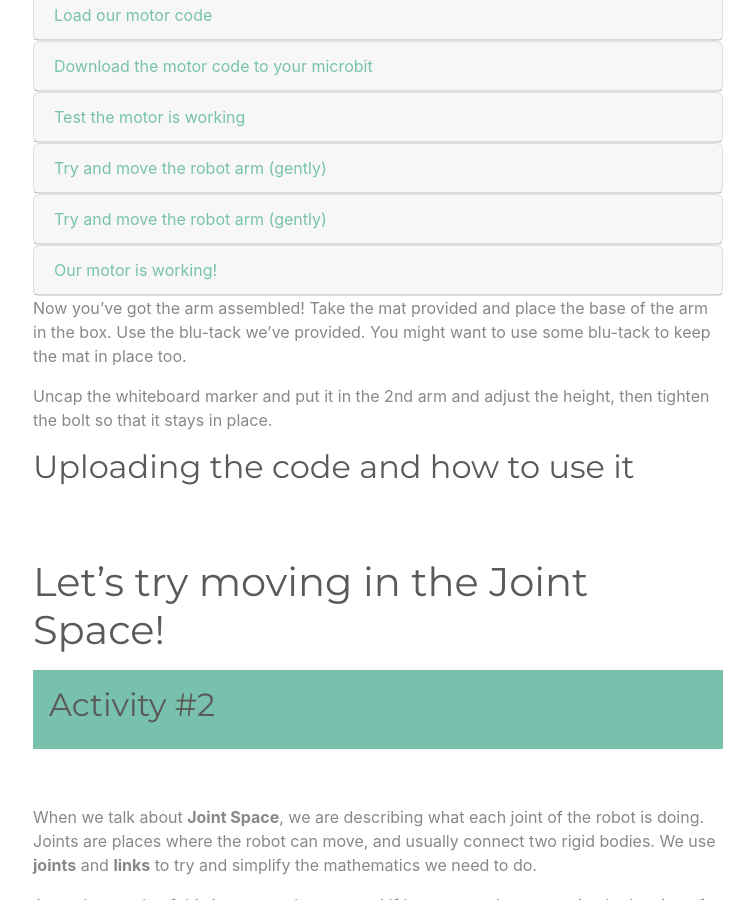
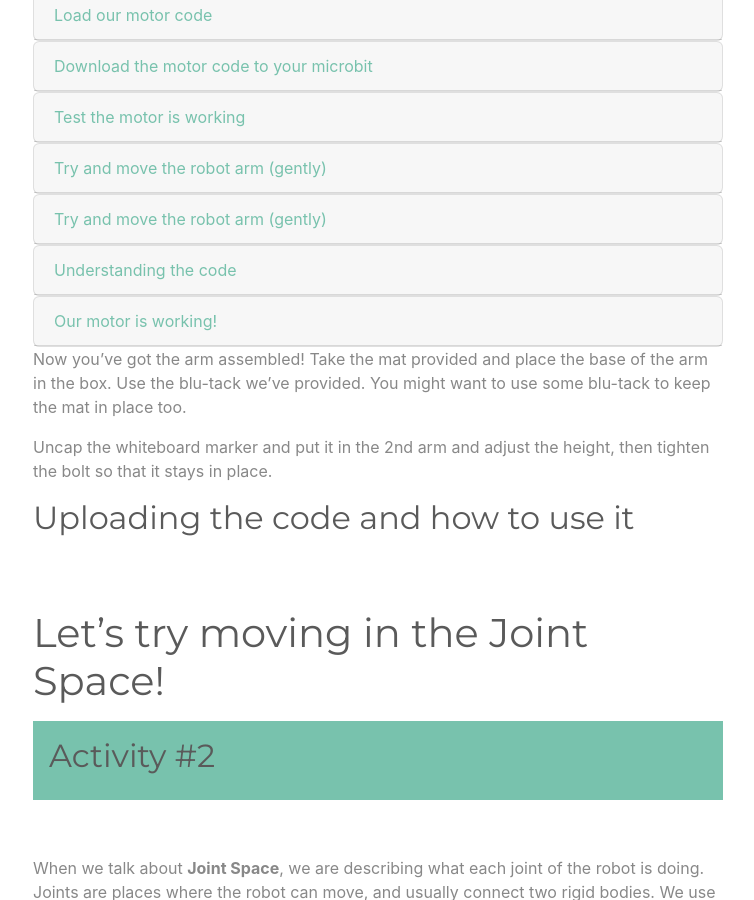
Before and after one commit to samhohcm/Robot-Kinematics-Remote-Worksheet-1, a Jekyll site: the page built from index.md, in a window 1280 px wide and 900 px high, scrolled down 6590 px. Shown: the whole window, without its empty margins (262-1016 px from the left). Built offline with Jekyll 4.4.1, drawn with Linux system fonts in a browser that asks for light colours.

Commit message:
Update index.md

```diff
--- a/index.md
+++ b/index.md
@@ -660,10 +660,26 @@
   <div class="card">
     <div class="card-header">
       <a class="collapsed card-link" data-toggle="collapse" href="#collapseTwelveB">
+        Understanding the code
+      </a>
+    </div>
+    <div id="collapseTwelveB" class="collapse" data-parent="#accordion">
+      <div class="card-body">
+        Let's take a look at the code together. We don't need to understand all of it, but lets get a feel for how it works!
+        <br>
+        How can you get the motor to move further when you push the A or B button? <br>
+        How do you get the microbit to display a different picture when it starts up?
+      </div>
+    </div>
+  </div>
+
+  <div class="card">
+    <div class="card-header">
+      <a class="collapsed card-link" data-toggle="collapse" href="#collapseThirteenB">
         Our motor is working!
       </a>
     </div>
-    <div id="collapseTwelveB" class="collapse" data-parent="#accordion">
+    <div id="collapseThirteenB" class="collapse" data-parent="#accordion">
       <div class="card-body">
         Great! Our motor is working, now we can assemble the rest of the robot arm!
         <br>
```
